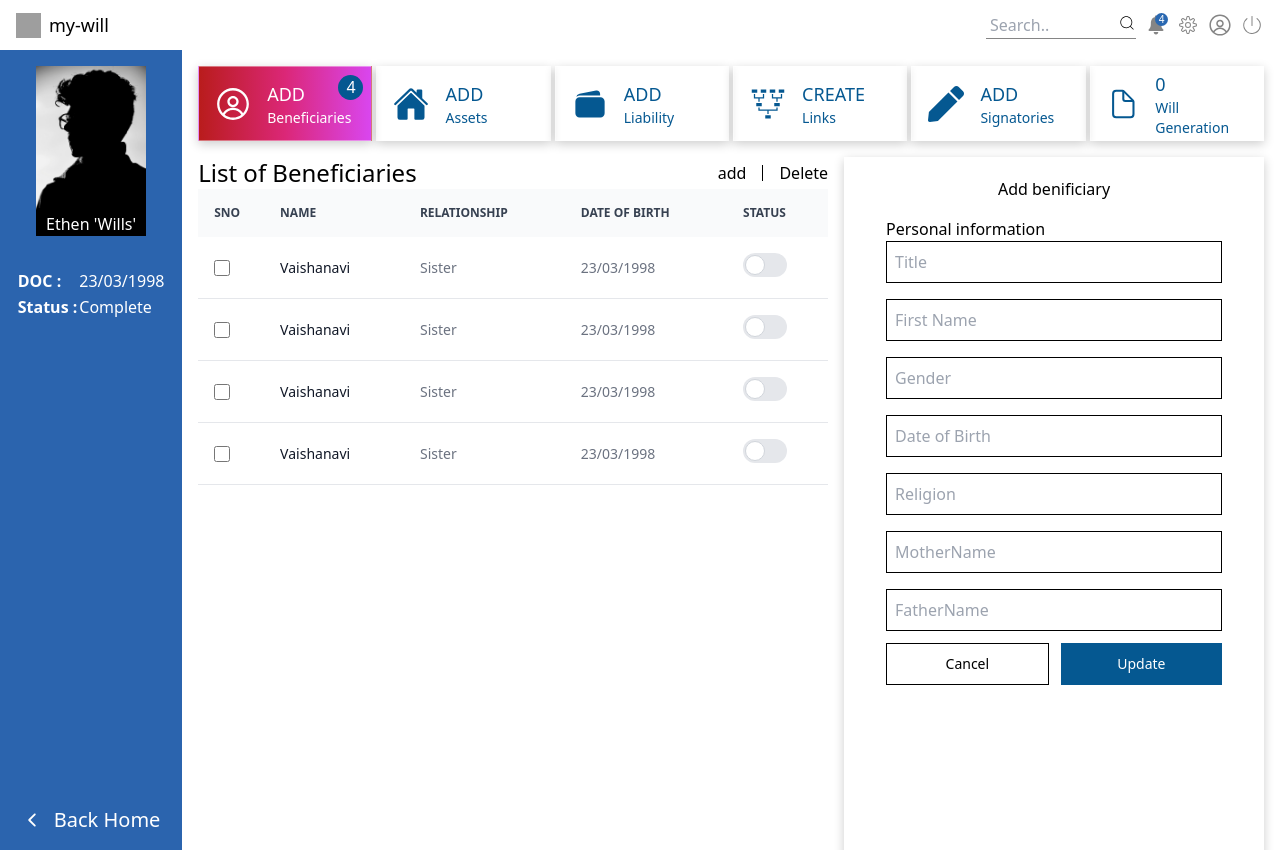
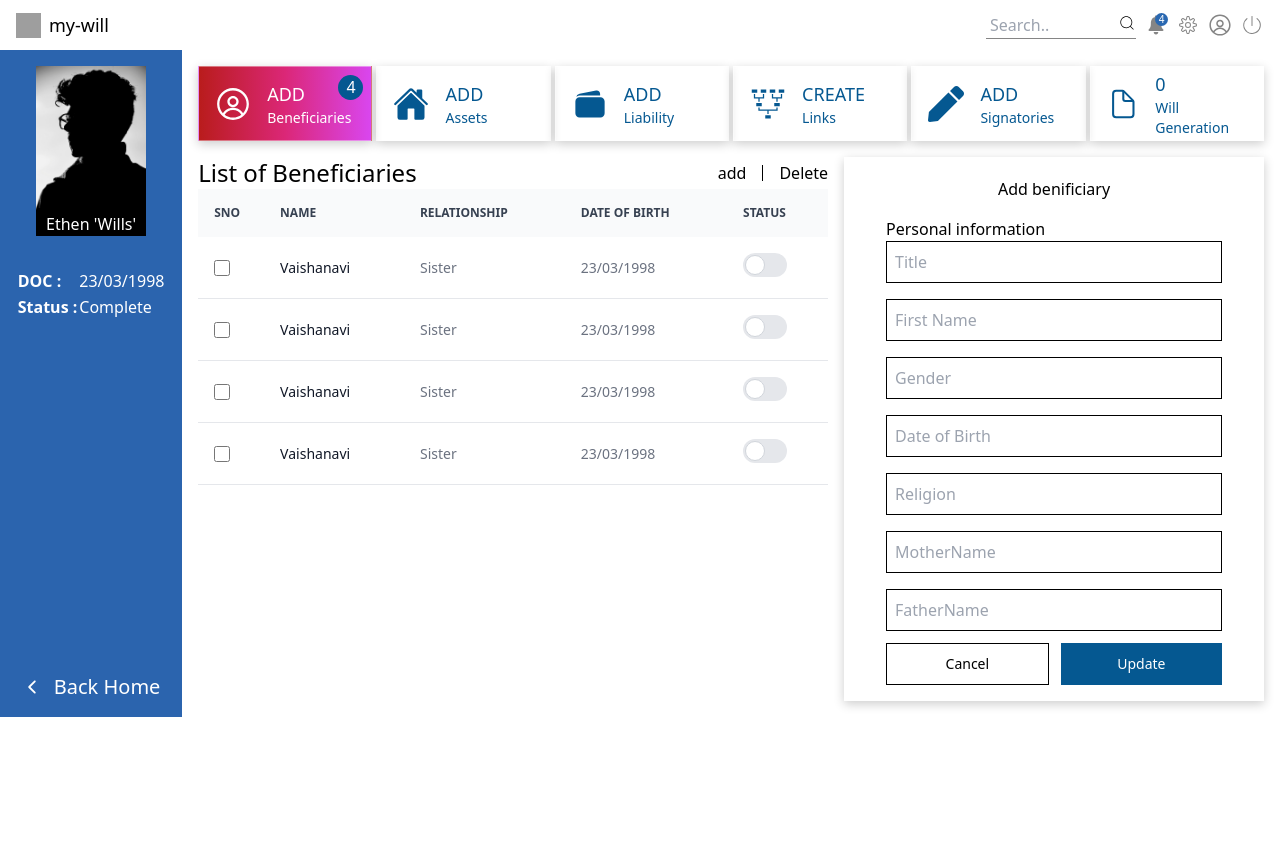
Before and after one commit to Mohammed23-rizwan/Landing-page-III, a React (Vite) app: page /user-info in a window 1280 px wide. After the commit the page ends 800 px from the top, so only its background shows below. Built offline with nearby package versions, Linux system fonts and the light colour scheme; grey boxes are pictures that could not be loaded.

Commit message:
2page update without responive

```diff
--- a/src/components/Page2/FormDatas.jsx
+++ b/src/components/Page2/FormDatas.jsx
@@ -2,7 +2,7 @@ import React from "react";
 
 const FormData = () => {
   return (
-    <div className="w-[40%] h-full ml-4 mb-4 flex items-center flex-col shadow-[0_3px_10px_rgb(0,0,0,0.2)]">
+    <div className="w-[40%] max-h-[100%] ml-4 mb-4 flex items-center flex-col shadow-[0_3px_10px_rgb(0,0,0,0.2)]">
       <h2 className="text-center pt-5">Add benificiary</h2>
 
       <form className="w-[80%] mt-4">
@@ -72,7 +72,7 @@ const FormData = () => {
             />
           </div>
         </div>
-        <div className="flex gap-3">
+        <div className="flex gap-3 mb-4">
           <button
             type="submit"
             class="text-black border border-black font-medium  text-sm w-full  px-5 py-2.5 text-center "
--- a/src/components/Page2/Leftpage2.jsx
+++ b/src/components/Page2/Leftpage2.jsx
@@ -4,9 +4,7 @@ import Ullist from "./Ullist";
 const Leftpage2 = () => {
   return (
     <div className="w-full h-full bg-white pt-4 px-4">
-      <div>
-        <Ullist />
-      </div>
+      <Ullist />
       <Splitbar />
     </div>
   );
--- a/src/components/Page2/Sidebar.jsx
+++ b/src/components/Page2/Sidebar.jsx
@@ -4,7 +4,7 @@ import { IoIosArrowBack } from "react-icons/io";
 
 const Sidebar = () => {
   return (
-    <div className=" w-2/12 h-full bg-[#2B64AE]">
+    <div className=" w-2/12 min-h-full bg-[#2B64AE]">
       <div className="flex flex-col h-full justify-between">
         <div className="pt-4 flex flex-col items-center">
           <div className="relative w-[60%] h-[170px]">
--- a/src/components/Page2/Splitbar.jsx
+++ b/src/components/Page2/Splitbar.jsx
@@ -4,7 +4,7 @@ import FormData from "./FormDatas";
 
 const Splitbar = () => {
   return (
-    <div className="mt-4 flex h-full">
+    <div className="mt-4 flex min-h-full">
       <Tabledata />
       <FormData />
     </div>
--- a/src/components/Page2/Tabledata.jsx
+++ b/src/components/Page2/Tabledata.jsx
@@ -2,7 +2,7 @@ import { Tabledatas1 } from "../../assets/data/data-assets3";
 
 const Tabledata = () => {
   return (
-    <div className="w-[60%]">
+    <div className="w-[60%] max-h-full">
       <div className="flex justify-between">
         <h1 className="text-2xl">List of Beneficiaries</h1>
         <div className="flex gap-4 items-center">
--- a/src/components/Page2/page.jsx
+++ b/src/components/Page2/page.jsx
@@ -6,7 +6,7 @@ const main2 = () => {
   return (
     <div>
       <TopNavbar />
-      <div className="h-screen flex overflow-hidden">
+      <div className="max-h-[710px] flex ">
         <Sidebar />
         <Leftpage2 />
       </div>
```
